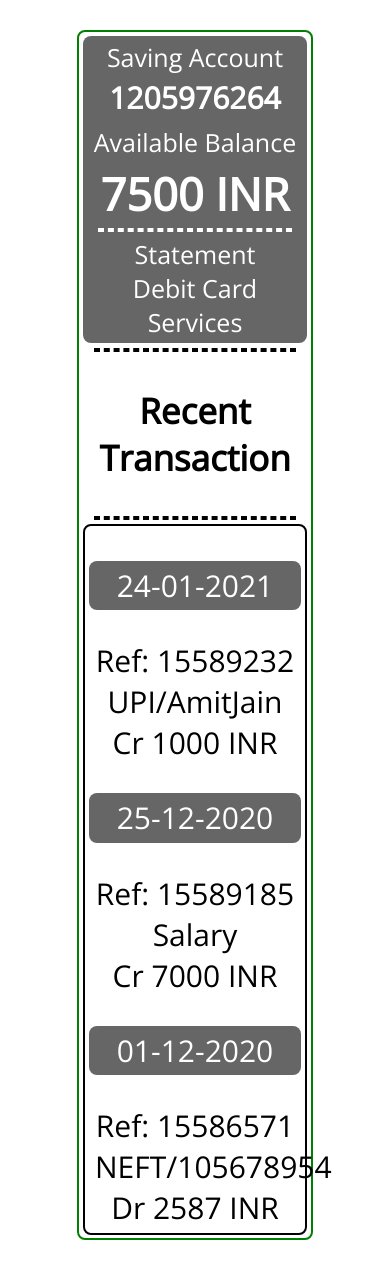
After one commit to shahmr-code/hackathon-agnee, a Flask app: template online-banking-python/templates/dashboard.html in a window 390 px wide. The commit adds this page. Run offline with Flask 2, Linux system fonts and the light colour scheme; the template is opened without the code that fills it, so the values that code supplies are empty.

Commit message:
Added Dashboard and made changes in ui to make it mobile friendly

```diff
--- /dev/null
+++ b/online-banking-python/templates/dashboard.html
@@ -0,0 +1,135 @@
+<html>
+    <head>
+        <title>Dashboard</title>
+        <link href='https://fonts.googleapis.com/css?family=Open Sans' rel='stylesheet'>
+        <style>
+        body{
+            font-family: 'Open Sans';
+        }
+        .container{
+            padding: 1%;
+            width: 60%;
+            border-radius:8px;
+            border: 2px solid green;
+            background-color: rgba(0,0,0,0);
+            margin: 30px auto;
+        }
+        .acctDetail{
+            background-color: rgba(0,0,0,0.6);
+            color: white;
+            text-align: center;
+            padding: 2%;
+            border-radius:8px;
+        }
+        .normal{
+           font-size: 25px;
+        }
+        .balance{
+            font-size: 45px;
+            font-weight: 900;
+            margin: 2%;
+        }
+        .acctNumber{
+            font-size: 30px;
+            font-weight: 900;
+            margin: 1.5% 1.5% 3% 1.5%;
+        }
+        .otherLink{
+            display: inline-block;
+            width: 200px;
+            margin: 0px 2% 0px 2% ;
+        }
+        .empty{
+            background-color: white;
+        }
+        .recentTxn{
+            font-weight: 750;
+            font-size: 35px;
+            text-align: center;
+        }
+        .allTxn{
+            text-align: center;
+            border: 2px solid black;
+            border-radius: 8px;
+            padding: 2%;
+        }
+        .txnDate{
+            background-color: rgba(0,0,0,0.6);
+            color: white;
+            text-align: center;
+            padding: 2%;
+            border-radius:8px;
+            font-size: 30px;
+        }
+        .txnValue{
+            display: inline-block;
+            width: 200px;
+            margin: 0px 2% 0px 2% ;
+        }
+        .txndetail{
+            font-size: 30px;
+        }
+        .hrAcctDetails{
+            border: 2px dashed white;
+        }
+        hr{
+            margin:2% 5% 2% 5%;
+        }
+        a{
+            color:white;
+            text-decoration: none;
+        }
+        </style>
+    </head>
+    <body>
+        <div class="container">
+            <div class="acctDetail">
+                <div class="acctType">
+                    <label class="normal">Saving Account</label>
+                    <p class="acctNumber">1205976264</p>
+                </div>
+                    <label class="normal">Available Balance</label>
+                    <p class="balance">7500 INR</p>
+                <hr class="hrAcctDetails">
+                <div class="normal">
+                    <a href="#" class="otherLink">Statement</a>
+                    <a href="#" class="otherLink">Debit Card</a>
+                    <a href="#" class="otherLink">Services</a>
+                </div>
+            </div>
+            <hr style="border: 2px dashed black">
+            <div>
+                <p class="recentTxn">Recent Transaction</p>
+            </div>
+            <hr style="border: 2px dashed black">
+            <div class="allTxn">
+                <div class="eachTxn">
+                    <p class="txnDate">24-01-2021</p>
+                    <div class="txndetail">
+                        <p class="txnValue txnRef">Ref: 15589232</p>
+                        <p class="txnValue modeOfTxn">UPI/AmitJain</p>
+                        <p class="txnValue txnAmount">Cr 1000 INR</p>
+                        <div style = "clear:both" ></div>
+                </div>
+                <div class="eachTxn">
+                    <p class="txnDate">25-12-2020</p>
+                    <div class="txndetail">
+                        <p class="txnValue txnRef">Ref: 15589185</p>
+                        <p class="txnValue modeOfTxn">Salary</p>
+                        <p class="txnValue txnAmount">Cr 7000 INR</p>
+                        <div style = "clear:both" ></div>
+                    </div>
+                </div>
+                <div class="eachTxn">
+                    <p class="txnDate">01-12-2020</p>
+                    <div class="txndetail">
+                        <p class="txnValue txnRef">Ref: 15586571</p>
+                        <p class="txnValue modeOfTxn">NEFT/105678954</p>
+                        <p class="txnValue txnAmount">Dr 2587 INR</p>
+                        <div style = "clear:both" ></div>
+                    </div>
+                </div>
+            </div>
+        </div>
+    </body>
+</html>
```
Also changed, not shown: online-banking-python/templates/accountOpening.html (+47 -0 lines), online-banking-python/templates/login.html (+10 -6 lines), online-banking-python/templates/welcome.html (+17 -6 lines).
